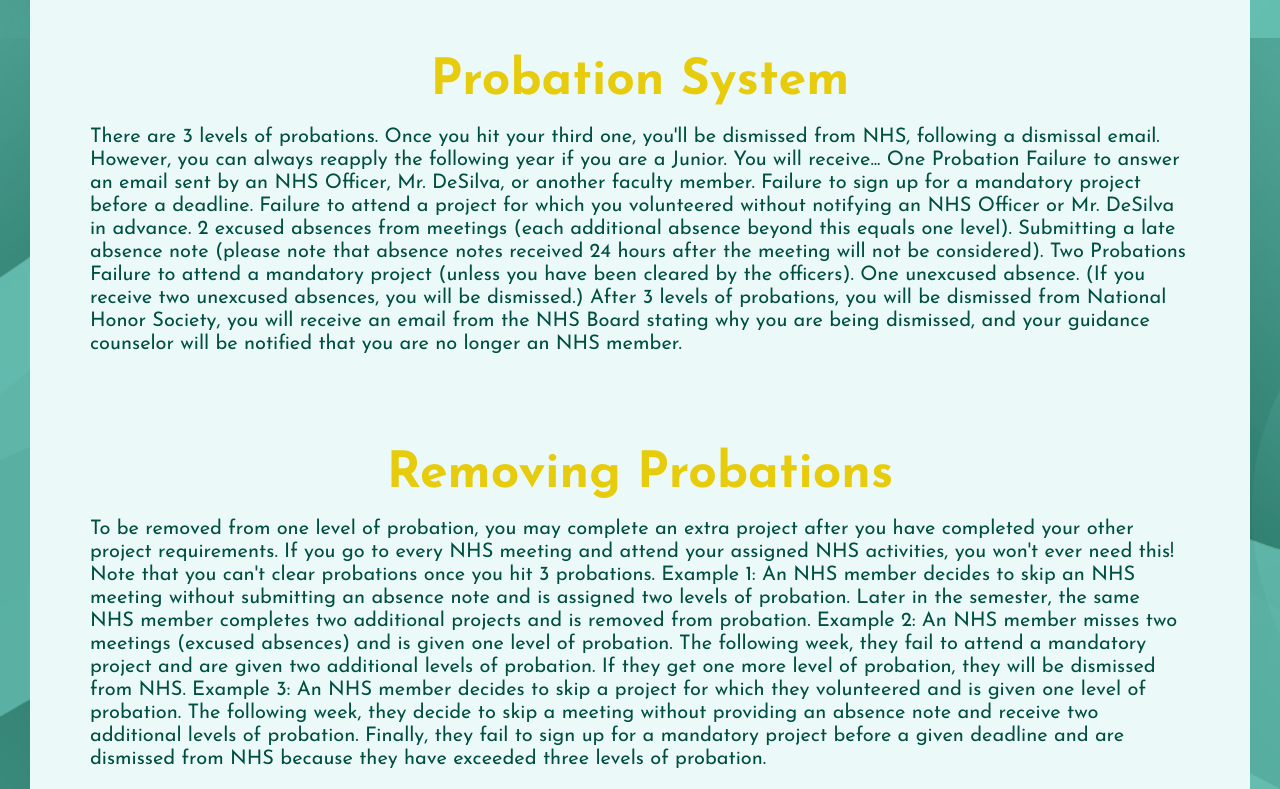
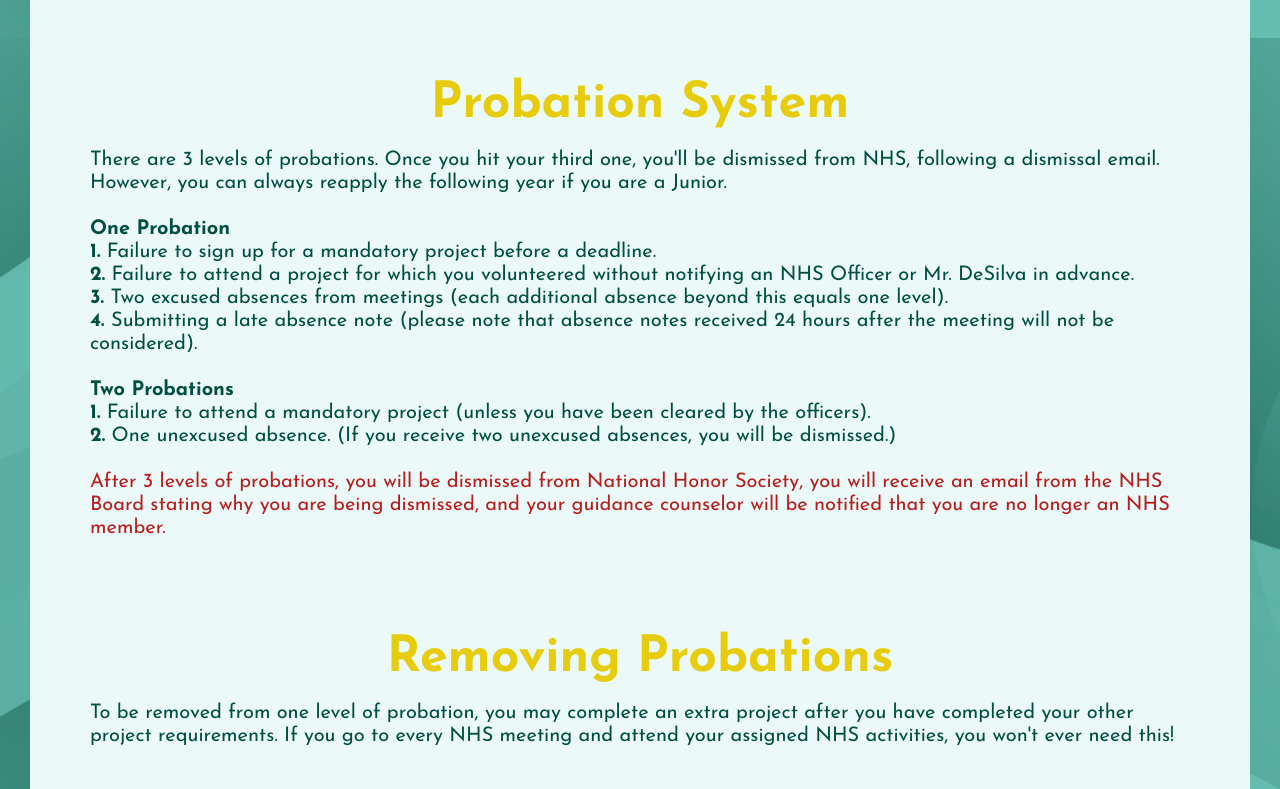
Before and after one commit to MCSaturn6/Bronx-Science-NHS-Update, a React (Create React App) app: page /current in a window 1280 px wide. Shown: the part 1980-2769 px from the top of the page. Built offline with nearby package versions, Linux system fonts and the light colour scheme.

Commit message:
transferred content from main site

```diff
--- a/src/components/App.jsx
+++ b/src/components/App.jsx
@@ -12,9 +12,12 @@
 import About from "../pages/About.jsx";
 import Join from "../pages/Join.jsx";
 import Current from "../pages/Current.jsx";
+import Outside from "../pages/OutsideOpportunities.jsx";
 import Tutoring from "../pages/Tutoring.jsx";
 import FAQ from "../pages/FAQ.jsx";
 import Contact from "../pages/Contact.jsx";
+import OutsideOpportunities from "../pages/OutsideOpportunities.jsx";
+import { useState } from "react";
 
 export default function App() {
   return (
@@ -26,6 +29,7 @@
       <Route path="/about" element={<About />} />
       <Route path="/join" element={<Join />} />
       <Route path="/current" element={<Current />} />
+      <Route path="/outsideopportunities" element={<OutsideOpportunities />} />
       <Route path="/tutoring" element={<Tutoring />} />
       <Route path="/faq" element={<FAQ />} />
       <Route path="/contact" element={<Contact />} />
--- a/src/components/Footer.jsx
+++ b/src/components/Footer.jsx
@@ -22,8 +22,7 @@
             <h2>Current Members</h2>
             <a href="/current#attendance">Attendance</a>
             <a href="/current#membership">Membership</a>
-            <a href="/current#credits">Credits & Probations</a>
-            <a href="/current#forms">Forms</a>
+            <a href="/current#probations">Probations</a>
           </div>
 
           <div class="footer-heading footer-4">
--- a/src/components/Navbar.jsx
+++ b/src/components/Navbar.jsx
@@ -7,9 +7,6 @@
   return (
       <nav className="navbar sticky-top navbar-expand-lg">
         <div className="container-fluid">
-          {/* <a className="navbar-brand" href="/">
-            Bronx Science NHS
-          </a> */}
           <NavLink className="navbar-brand" to="/">Bronx Science NHS</NavLink>
           <button
             className="navbar-toggler"
@@ -41,6 +38,10 @@
               </li>
 
               <li className="nav-item">
+              <NavLink className="nav-link" to="/outsideopportunities">Outside Opportunities</NavLink>
+              </li>
+
+              <li className="nav-item">
               <NavLink className="nav-link" to="/tutoring">Tutoring</NavLink>
               </li>
 
--- /dev/null
+++ b/src/components/Outside.jsx
@@ -0,0 +1,25 @@
+import { useState } from "react";
+const Outside = props => {
+  const opps = props.opps;
+  const name = props.name;
+  const description = props.description;
+  const link = props.link;
+
+  return (
+    <>
+      <h2 className="text-3xl font-bold mt-6 mb-3 underline decoration-yellow-500 underline-offset-8">
+        {name}
+      </h2>
+      <p>{description}</p>
+      <br></br>
+      <p>
+        More information{" "}
+        <a style={{ color: "#04a089" }} href={link} target="_blank">
+          here.
+        </a>
+      </p>
+    </>
+  );
+};
+
+export default Outside;
--- a/src/pages/About.jsx
+++ b/src/pages/About.jsx
@@ -25,6 +25,7 @@
           What is NHS?
         </h2>
         <div class="page-body-text">
+
           <p>
             With over 300 members, Bronx Science National Honor Society (NHS)
             elevates the school's commitment to the values of scholarship,
--- a/src/pages/Current.jsx
+++ b/src/pages/Current.jsx
@@ -21,12 +21,6 @@
           {" "}
           <button class="button-27" role="button">
             Probations
-          </button>
-        </a>
-        <a href="#forms">
-          {" "}
-          <button class="button-27" role="button">
-            Forms
           </button>
         </a>
       </div>
@@ -137,9 +131,9 @@
           <br></br>
           It is the responsibility of every NHS member to verify that his/her
           attendance records are accurate and up-to-date. You must be logged in
-          to your Bronx Science email in order to view these documents.
-          Attendance records for juniors and seniors may be found here. If you
-          have any questions about the attendance policy or your personal
+          to your Bronx Science email in order to view the master spreadsheet.
+          <br></br><br></br>
+          If you have any questions about the attendance policy or your personal
           attendance record, please contact the Vice President of Organization,
           Ridwan Azam at azamr@bxscience.edu.
         </p>
@@ -150,21 +144,34 @@
         <p class="page-body-text">
           There are 3 levels of probations. Once you hit your third one, you'll
           be dismissed from NHS, following a dismissal email. However, you can
-          always reapply the following year if you are a Junior. You will
-          receive... One Probation Failure to answer an email sent by an NHS
-          Officer, Mr. DeSilva, or another faculty member. Failure to sign up
-          for a mandatory project before a deadline. Failure to attend a project
-          for which you volunteered without notifying an NHS Officer or Mr.
-          DeSilva in advance. 2 excused absences from meetings (each additional
-          absence beyond this equals one level). Submitting a late absence note
-          (please note that absence notes received 24 hours after the meeting
-          will not be considered). Two Probations Failure to attend a mandatory
-          project (unless you have been cleared by the officers). One unexcused
-          absence. (If you receive two unexcused absences, you will be
-          dismissed.) After 3 levels of probations, you will be dismissed from
-          National Honor Society, you will receive an email from the NHS Board
-          stating why you are being dismissed, and your guidance counselor will
-          be notified that you are no longer an NHS member.
+          always reapply the following year if you are a Junior.
+          <br></br><br></br>
+
+          <b>One Probation</b>
+          <br></br>
+          <b>1. </b>Failure to sign up for a mandatory project before a
+          deadline.
+          <br></br>
+          <b>2. </b>Failure to attend a project for which you volunteered
+          without notifying an NHS Officer or Mr. DeSilva in advance.
+          <br></br>
+          <b>3. </b>Two excused absences from meetings (each additional absence beyond this equals one
+          level).
+          <br></br>
+          <b>4. </b>Submitting a late absence note (please note that absence notes
+          received 24 hours after the meeting will not be considered).
+
+          <br></br><br></br>
+
+          <b>Two Probations</b>
+          <br></br>
+          <b>1. </b>Failure to attend a mandatory project (unless you have been cleared by the officers).
+          <br></br>
+          <b>2. </b>One unexcused absence. (If you receive two unexcused absences, you will be dismissed.)
+
+          <br></br><br></br>
+
+          <p className="text-red-700">After 3 levels of probations, you will be dismissed from National Honor Society, you will receive an email from the NHS Board stating why you are being dismissed, and your guidance counselor will be notified that you are no longer an NHS member.</p>
         </p>
 
         <h2 id="forms" class="body-text-heading-2">
@@ -175,21 +182,7 @@
           To be removed from one level of probation, you may complete an extra
           project after you have completed your other project requirements. If
           you go to every NHS meeting and attend your assigned NHS activities,
-          you won't ever need this! Note that you can't clear probations once
-          you hit 3 probations. Example 1: An NHS member decides to skip an NHS
-          meeting without submitting an absence note and is assigned two levels
-          of probation. Later in the semester, the same NHS member completes two
-          additional projects and is removed from probation. Example 2: An NHS
-          member misses two meetings (excused absences) and is given one level
-          of probation. The following week, they fail to attend a mandatory
-          project and are given two additional levels of probation. If they get
-          one more level of probation, they will be dismissed from NHS. Example
-          3: An NHS member decides to skip a project for which they volunteered
-          and is given one level of probation. The following week, they decide
-          to skip a meeting without providing an absence note and receive two
-          additional levels of probation. Finally, they fail to sign up for a
-          mandatory project before a given deadline and are dismissed from NHS
-          because they have exceeded three levels of probation.
+          you won't ever need this!
         </p>
       </section>
       <br></br>
--- a/src/pages/Home.jsx
+++ b/src/pages/Home.jsx
@@ -9,7 +9,6 @@
         <h1 class="school-name">Bronx High School of Science</h1>
         <h1 class="nhs-name">National Honor Society</h1>
       </section>
-
       <section class="home-bottom-half">
         <div className="stats-container">
           <div className="stats-item stats-item-3">
--- /dev/null
+++ b/src/pages/OutsideOpportunities.jsx
@@ -0,0 +1,38 @@
+import { useState } from "react";
+import Outside from "../components/Outside.jsx";
+
+export default function OutsideOpportunities() {
+  return (
+    <section class="page">
+      <h1 class="heading">Outside Opportunities</h1>
+      <section class="body-text">
+        <br></br>
+        <div class="page-body-text">
+          <Outside
+            name="Science for Bronx"
+            description="Science for Bronx is a program where Bronx Science students go to a nearby middle school (around the reservoir) and tutor them for the SHSAT. Students tutor 6th-8th graders to prepare them for the SHSAT. The sessions will take place every Tuesday and Thursday from 3:30 PM to 5:30 PM."
+            link="https://docs.google.com/forms/d/e/1FAIpQLSfWYwnBTt8ioqw0U3DEmz2wEpYIyJOrb6C3DA1ZIPcH0n7oTg/viewform"
+          />
+          <Outside
+            name="New York City Service"
+            description="This is the go-to web site for volunteering in New York City where you will find an abundance of opportunities in many different categories."
+            link="https://www.nycservice.org"
+          />
+          <Outside
+            name="The Leukemia & Lymphoma Society's School & Youth Program"
+            description="The Leukemia & Lymphoma Society's School & Youth Programs are about just how powerful the youth in our schools can be! Programs like Pennies for Patients, Olive Garden's Pasta for Pennies, and HOP for Leukemia, involve kids by teaching them about community and helping others by joining in the fight against blood cancers."
+            link="https://www.lls.org/volunteer"
+          />
+          <Outside
+            name="Holy Apostles Soup Kitchen"
+            description="Help to feed the hungry and comfort those in need."
+            link="https://holyapostlesnyc.org"
+          />
+        </div>
+      </section>
+      <br></br>
+      <br></br>
+      <br></br>
+    </section>
+  );
+}
--- a/src/styles/styles.css
+++ b/src/styles/styles.css
@@ -400,7 +400,7 @@
    margin-bottom:0px;
    color: var(--dark);
    border-radius: 10px;
-   padding-bottom: 30px;
+   padding-bottom: 60px;
 }
 
 @media (max-width:475){
```
Also changed, not shown: src/pages/Join.jsx (+49 -25 lines), src/pages/Tutoring.jsx (+20 -24 lines).
